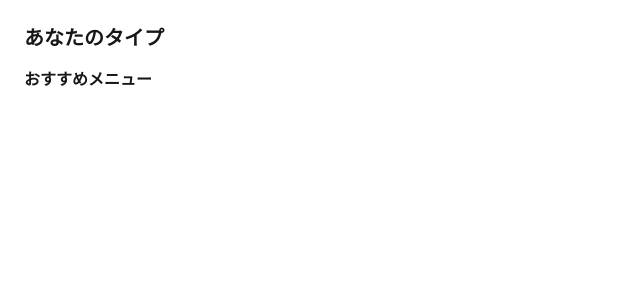
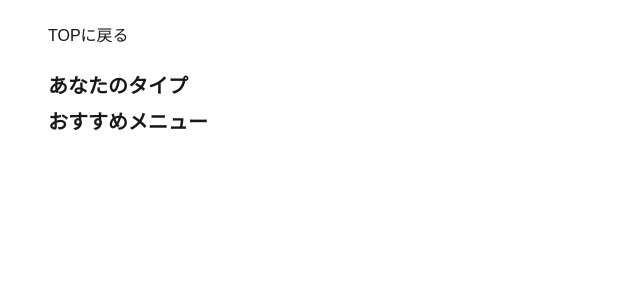
Before and after one commit to y-soliloquy/kintore-pocket-frontend, a Next.js app: page /diagnosis/result in a window 1280 px wide. Shown: the top 300 px of the page, without its empty margins (0-640 px from the left). Built offline with nearby package versions, Linux system fonts and the light colour scheme.

Commit message:
見え方修正

```diff
--- a/src/app/diagnosis/result/page.tsx
+++ b/src/app/diagnosis/result/page.tsx
@@ -1,6 +1,5 @@
 'use client'
 
-import { recordTraceEvents } from 'next/dist/trace'
 import Link from 'next/link'
 import { useSearchParams } from 'next/navigation'
 
@@ -23,15 +22,17 @@ export default function DiagnosisResultPage() {
     const recommendations = searchParams.getAll('recommendation') // ?rec=ピラミッド法
 
     return (
+        <main className="p-6">
+            <Link className="p-6" href="/">TOPに戻る</Link>
             <div className="p-6">
                 <h2 className="text-xl font-bold mb-2">あなたのタイプ</h2>
                 {types.map((t, i) => (
                     <div key={i} className="mb-4">
-                    <h3 className="font-semibold">{typeLabels[t] || t}</h3>
+                        <h3 className="font-semibold">＞ {typeLabels[t] || t}</h3>
                     </div>
                 ))}
 
-            <h3 className="font-semibold mt-4">おすすめメニュー</h3>
+                <h2 className="text-xl font-bold mb-2">おすすめメニュー</h2>
                 <ul className="list-disc ml-6 mt-1">
                     {recommendations.map((r, i) => {
                         const link = recommendationLinks[r]
@@ -49,5 +50,6 @@ export default function DiagnosisResultPage() {
                     })}
                 </ul>
             </div>
+        </main>
     )
 }
```
Lines whose indentation alone changed are shown as unchanged.
